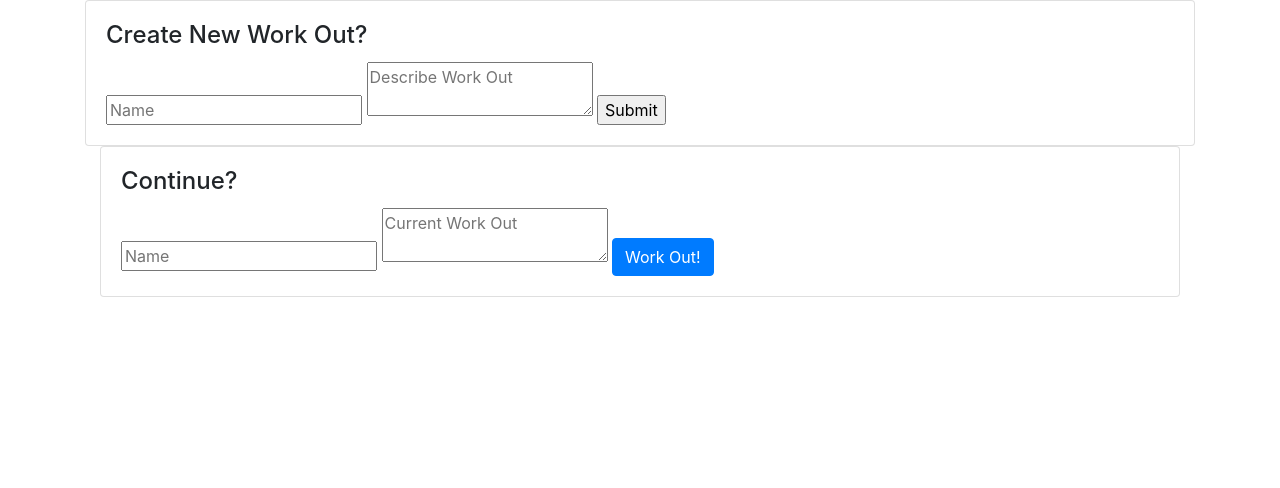
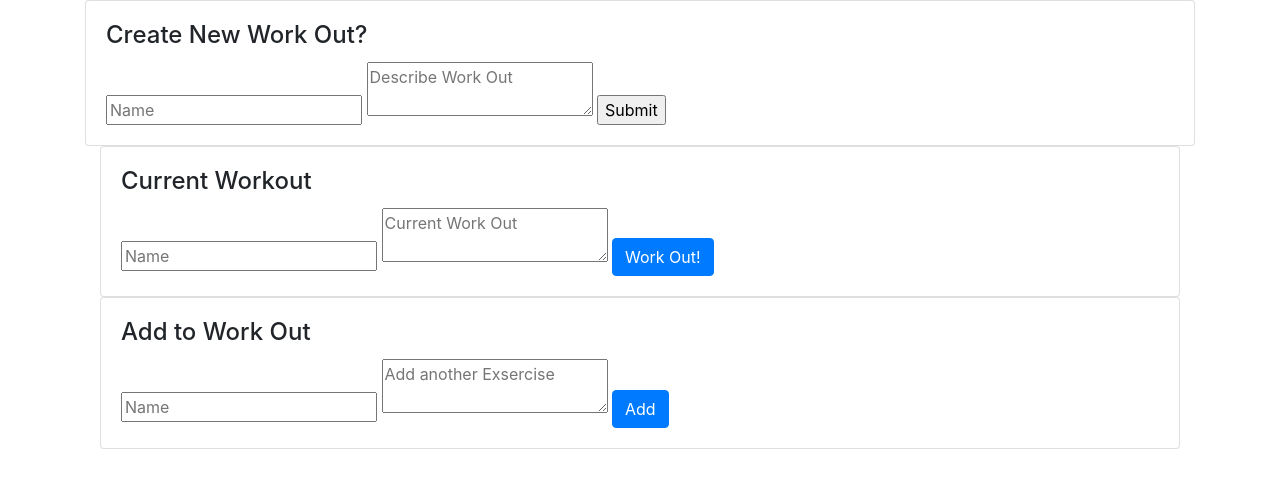
Before and after one commit to thoughtsinflight/WorkoutTracker, a website: page Workout/public/index.html in a window 1280 px wide. Drawn offline with nearby package versions, Linux system fonts and the light colour scheme.

Commit message:
still working on getting db info to the dom and a put route

```diff
--- a/Workout/public/index.html
+++ b/Workout/public/index.html
@@ -26,7 +26,7 @@
           <div class="card">
             <div class="card-body">
               <form action="/get" method="get">
-                <h4 class="card-title">Continue?</h4>
+                <h4 class="card-title">Current Workout</h4>
                 <input type="text" name="name" placeholder="Name">
                 <textarea type="text" name="body" placeholder="Current Work Out"></textarea>
                 <button class="btn btn-primary">Work Out!</button>
@@ -34,9 +34,21 @@
             </div>
           </div>
         </div>
+        <div class="col">
+            <div class="card">
+              <div class="card-body">
+                <form action="/add" method="update">
+                  <h4 class="card-title">Add to Work Out</h4>
+                  <input type="text" name="name" placeholder="Name">
+                  <textarea type="text" name="body" placeholder="Add another Exsercise"></textarea>
+                  <button class="btn btn-primary">Add</button>
+                </form>
+              </div>
+            </div>
+          </div>
       </div>
     </div>
   </div>
 </body>
-
+<script src="./assets/js/script.js"></script>
 </html>
--- a/Workout/server.js
+++ b/Workout/server.js
@@ -38,6 +38,9 @@ app.post("/submit", ({ body }, res) => {
     });
 });
 
+app.put("/add", ({ body }, res) => {
+
+})
 
 app.listen(PORT, () => {
   console.log(`App running on port ${PORT}!`);
```
Also changed, not shown: Workout/public/assets/js/script.js (added).
